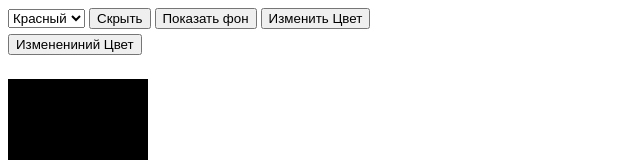
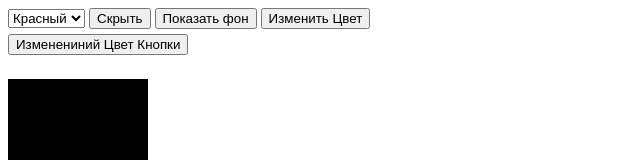
Before and after one commit to nicolas293/nicolas293.github.io, a plain HTML site: page test-1/index.html in a window 1280 px wide. Shown: the top 160 px of the page, without its empty margins (0-640 px from the left). Drawn offline with Linux system fonts and the light colour scheme.

Commit message:
Update index.html

```diff
--- a/test-1/index.html
+++ b/test-1/index.html
@@ -46,7 +46,7 @@
 
     <button onclick="onClickButton()">Изменить Цвет</button> <br>
 
-    <button id="bil" onclick="clickOneClic()">Изменениний Цвет</button>
+    <button id="bil" onclick="clickOneClic()">Изменениний Цвет Кнопки</button>
 
     <script src="javascript.js"></script>
 </body>
```
